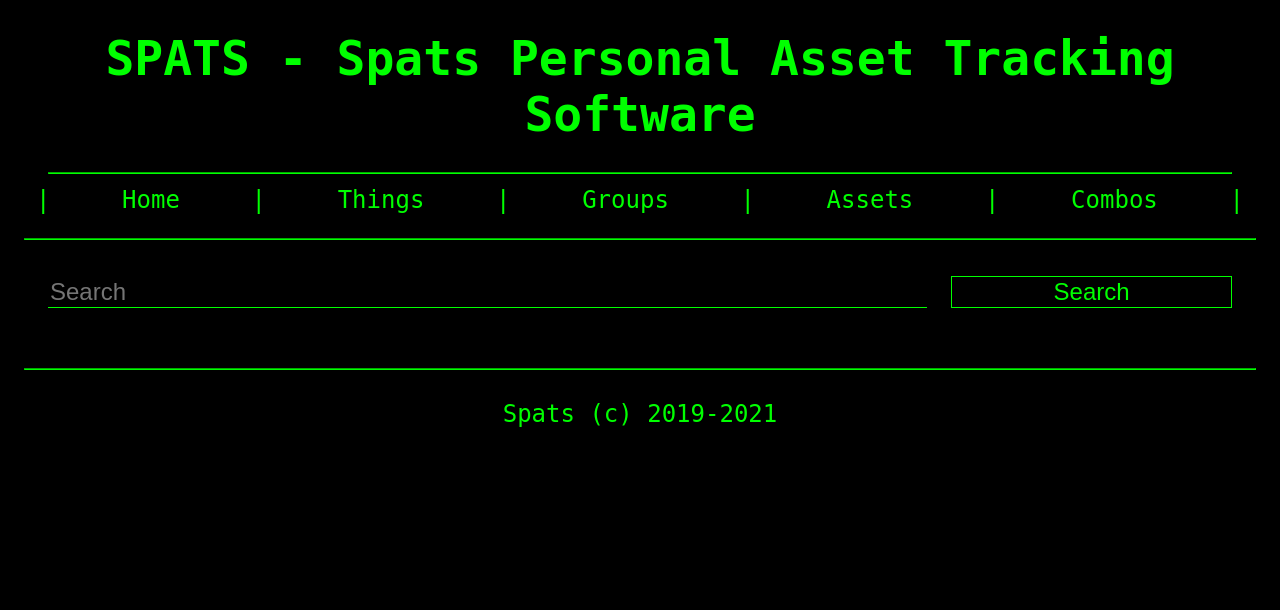
After one commit to spatsapp/frontend, a Flask app: template spats_frontend/templates/search.html.j2 in a window 1280 px wide. The commit adds this page. Shown: the top 610 px of the page. Run offline with Flask 2, Linux system fonts and the light colour scheme; the template is opened without the code that fills it, so the values that code supplies are empty; some libraries are stand-ins or nearby versions.

Commit message:
basic search returns json

```diff
--- a/spats_frontend/__init__.py
+++ b/spats_frontend/__init__.py
@@ -70,8 +70,12 @@ def clear_trailing():
 @app.route("/", methods=["GET"])
 def index():
     """Get list of api endpoints"""
-    return render_template("base.html.j2")
+    return render_template("search.html.j2")
 
+@app.route("/search", methods=["GET"])
+def search():
+    raw = post(f"{database}/search", json=request.args)
+    return raw.json()
 
 @app.route("/<option('asset', 'combo'):symbolic>", methods=["GET"])
 def symbolic_all(symbolic):
--- a/spats_frontend/templates/material_info.html.j2
+++ b/spats_frontend/templates/material_info.html.j2
@@ -1,12 +1,13 @@
 {% extends "base.html.j2" %}
 
 {% block nav %}
-    <br />
+    <hr />
     <div>
         |<a href="/{{material}}/{{document['_id']}}">{{material|title}} Info</a>
         |<a href="/{{material}}/{{document['_id']}}/edit">Edit {{material|title}}</a>
         |
     </div>
+    <hr />
 {% endblock %}
 
 {% block content %}
--- /dev/null
+++ b/spats_frontend/templates/search.html.j2
@@ -0,0 +1,24 @@
+{% extends "base.html.j2" %}
+
+{% block css %}
+    <link rel="stylesheet" href="{{ url_for('static', filename='form.css') }}">
+{% endblock css %}
+
+{% block content %}
+    {% if error is defined %}
+        {{error|safe}}
+    {% endif %}
+
+    <form action="/search" method="GET">
+        <table><tr><td>
+        <input
+            type="text"
+            id="search"
+            name="search"
+            placeholder="Search"
+        /></td>
+        <td><button>Search</button></td>
+        </tr>
+        </table>
+    </form>
+{% endblock %}
--- a/spats_frontend/templates/symbolic_info.html.j2
+++ b/spats_frontend/templates/symbolic_info.html.j2
@@ -1,7 +1,7 @@
 {% extends "base.html.j2" %}
 
 {% block nav %}
-    <br />
+    <hr />
     <div>
         |<a href="/{{symbolic}}/{{document['_id']}}">{{symbolic|capitalize}} Info</a>
         |<a href="/{{symbolic}}/{{document['_id']}}/edit">Edit {{symbolic|capitalize}}</a>
@@ -9,6 +9,7 @@
         |<a href="/{{material}}/{{symbolic}}/{{document['_id']}}">{{symbolic|capitalize}} {{material|capitalize}}s</a>
         |
     </div>
+    <hr />
 {% endblock %}
 
 {% block content %}
--- a/spats_frontend/templates/symbolic_list.html.j2
+++ b/spats_frontend/templates/symbolic_list.html.j2
@@ -16,7 +16,7 @@
 {% endblock css %}
 
 {% block nav %}
-    <br />
+    <hr />
     <div>
         |
         <form action="/{{symbolic}}/new" method="GET">
@@ -30,6 +30,7 @@
         </form>
         |
     </div>
+    <hr />
 {% endblock %}
 
 {% block content %}
```
Also changed, not shown: spats_frontend/templates/material_list.html.j2 (+10 -5 lines).
